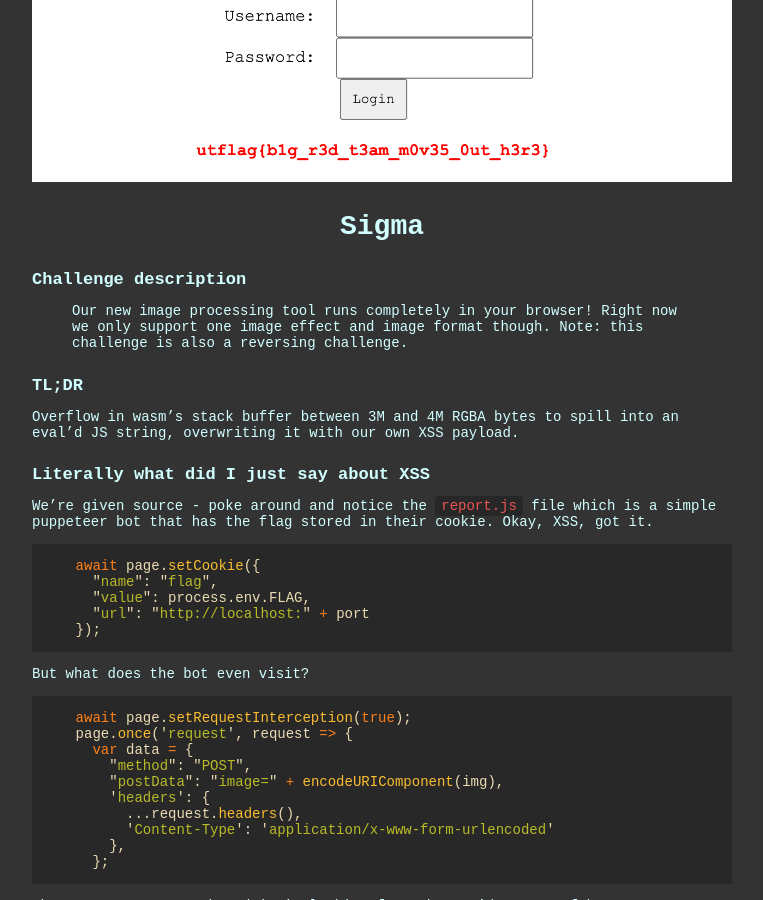
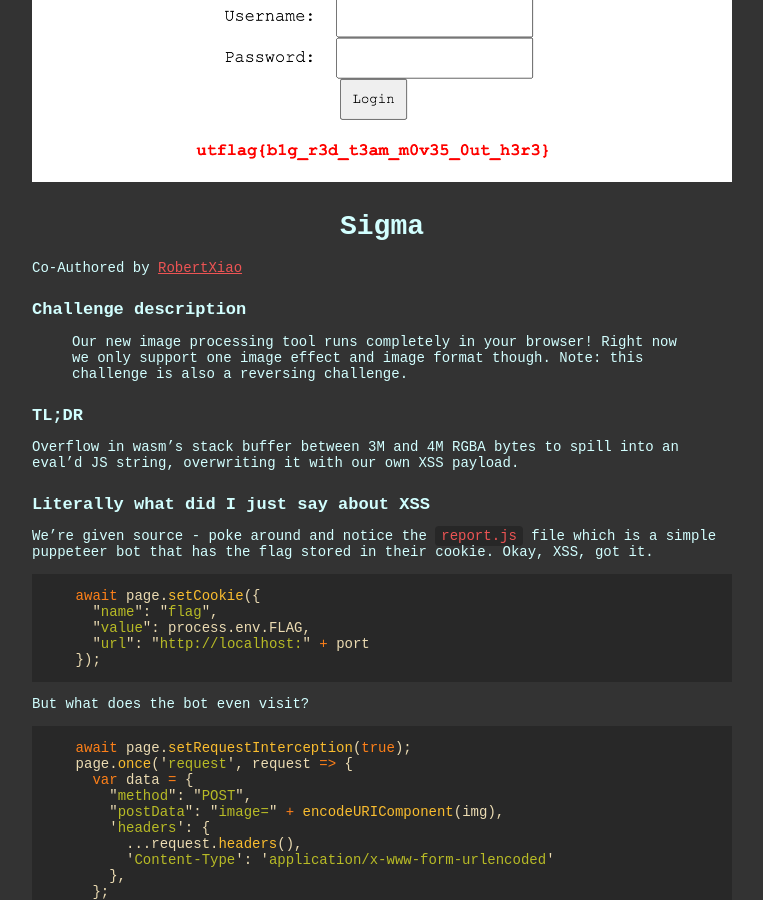
Before and after one commit to ubcctf/ubcctf.github.io, a Jekyll site: the page built from _posts/2022-3-13-UTCTF-HTML2PDF.md, in a window 1280 px wide and 900 px high, scrolled down 1649 px. Shown: the whole window, without its empty margins (258-1021 px from the left). Built offline with Jekyll 4.4.1, drawn with Linux system fonts in a browser that asks for light colours; some web fonts are replaced.

Commit message:
Update 2022-3-13-UTCTF-HTML2PDF.md

```diff
--- a/_posts/2022-3-13-UTCTF-HTML2PDF.md
+++ b/_posts/2022-3-13-UTCTF-HTML2PDF.md
@@ -52,6 +52,8 @@ The username is now known: WeakPasswordAdmin. Now, we simply need to bruteforce
 ![html2pdf flag](/assets/images/utctf2022/html2pdf/HTML2PDF_flag.png)
 
 # Sigma
+
+Co-Authored by [RobertXiao](https://www.robertxiao.ca/)
 
 ## Challenge description
 
```
